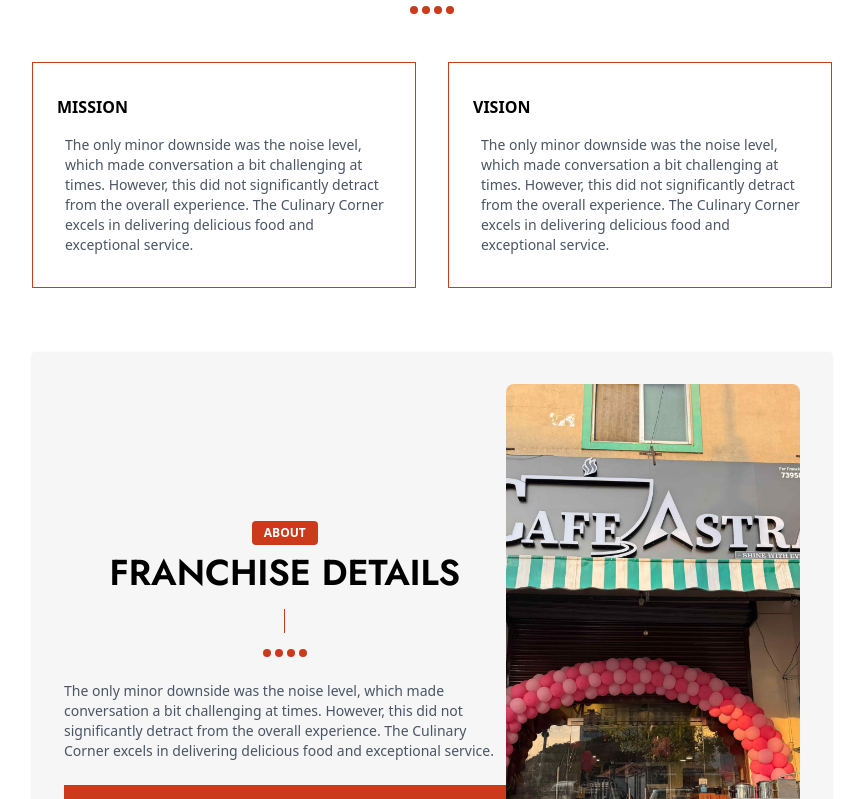
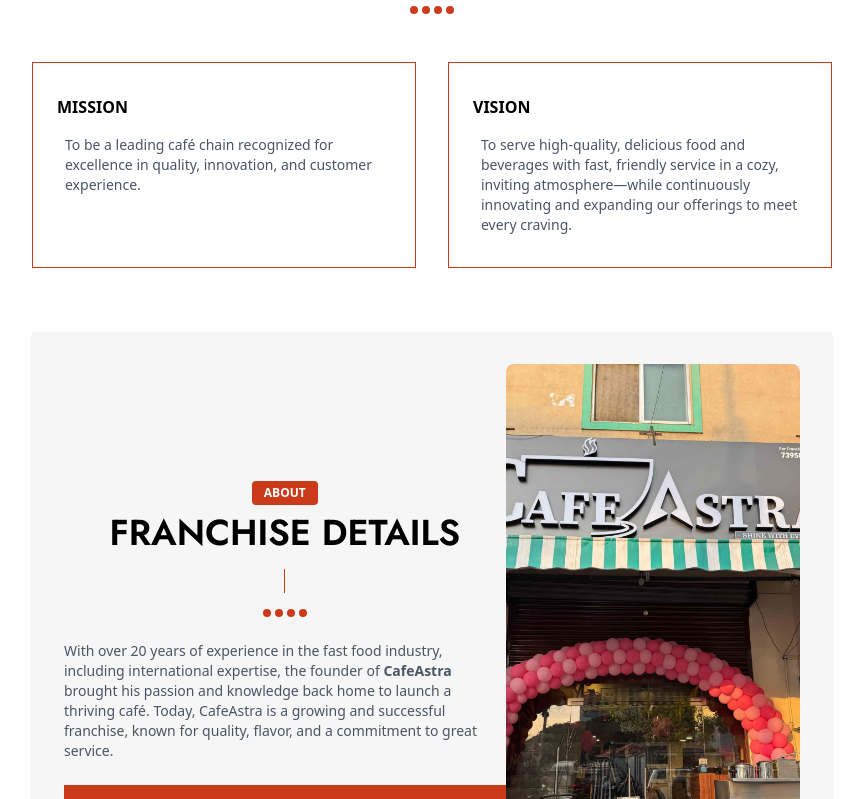
Before and after one commit to Asyedabdulrahman/CafeAstra, a React (Vite) app: page / in a window 1280 px wide. Shown: the part 3721-4520 px from the top of the page, without its empty margins (208-1071 px from the left). Built offline with nearby package versions, Linux system fonts and the light colour scheme; a web font is replaced by a local one.

Commit message:
added images

```diff
--- a/src/components/MissionVision.jsx
+++ b/src/components/MissionVision.jsx
@@ -56,21 +56,16 @@
           <div className="border border-[#CB3A1A] p-6 sm:text-left text-center py-8">
             <h3 className="font-bold mb-4">MISSION</h3>
             <p className="text-sm text-gray-600 ml-2">
-              The only minor downside was the noise level, which made
-              conversation a bit challenging at times. However, this did not
-              significantly detract from the overall experience. The Culinary
-              Corner excels in delivering delicious food and exceptional
-              service.
+              To be a leading café chain recognized for excellence in quality,
+              innovation, and customer experience.
             </p>
           </div>
           <div className="border border-[#CB3A1A] p-6 sm:text-left text-center py-8">
             <h3 className="font-bold mb-4">VISION</h3>
             <p className="text-sm text-gray-600 ml-2">
-              The only minor downside was the noise level, which made
-              conversation a bit challenging at times. However, this did not
-              significantly detract from the overall experience. The Culinary
-              Corner excels in delivering delicious food and exceptional
-              service.
+              To serve high-quality, delicious food and beverages with fast,
+              friendly service in a cozy, inviting atmosphere—while continuously
+              innovating and expanding our offerings to meet every craving.
             </p>
           </div>
         </div>
@@ -90,11 +85,12 @@
               <div className="w-2 h-2 bg-[#CB3A1A] rounded-full"></div>
             </div>
             <p className="text-sm text-gray-600 mb-6 w-full max-w-md mx-auto sm:text-left text-center">
-              The only minor downside was the noise level, which made
-              conversation a bit challenging at times. However, this did not
-              significantly detract from the overall experience. The Culinary
-              Corner excels in delivering delicious food and exceptional
-              service.
+              With over 20 years of experience in the fast food industry,
+              including international expertise, the founder of{" "}
+              <span className="font-bold">CafeAstra </span>
+              brought his passion and knowledge back home to launch a thriving
+              café. Today, CafeAstra is a growing and successful franchise,
+              known for quality, flavor, and a commitment to great service.
             </p>
             <a href="#contactus">
               <button className="bg-[#CB3A1A] text-white px-6 py-2 hover:bg-red-700 transition w-full max-w-md mx-auto">
```
